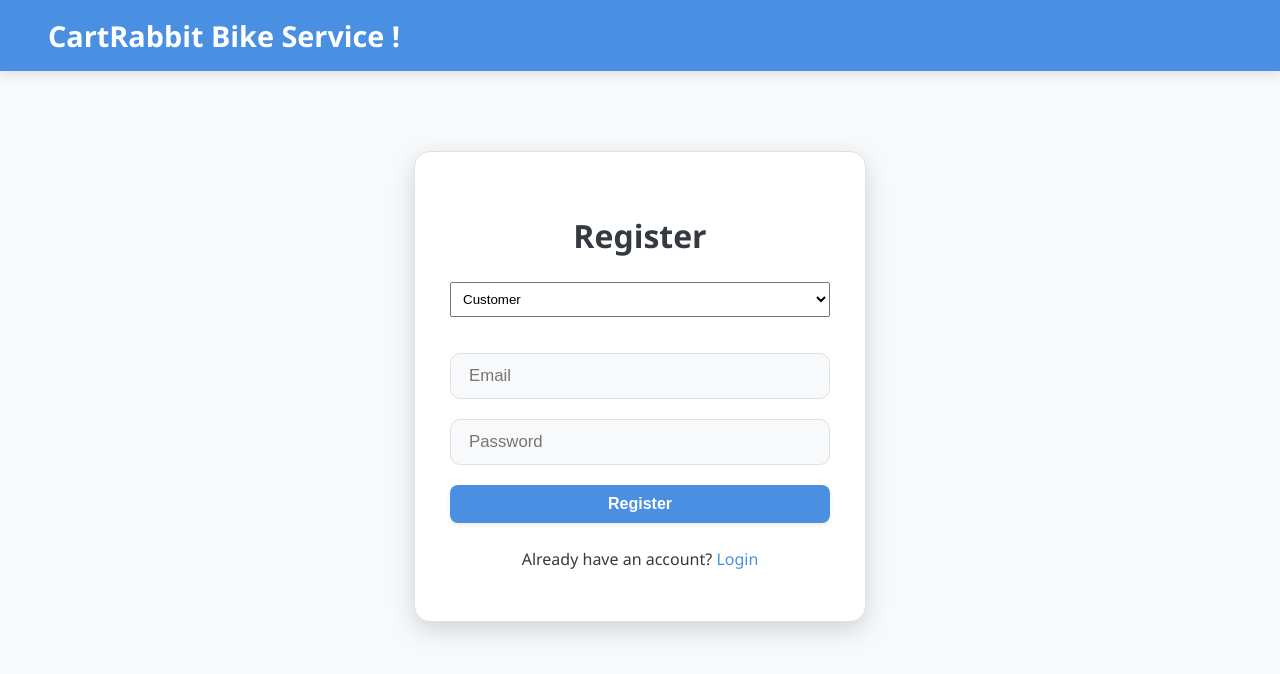
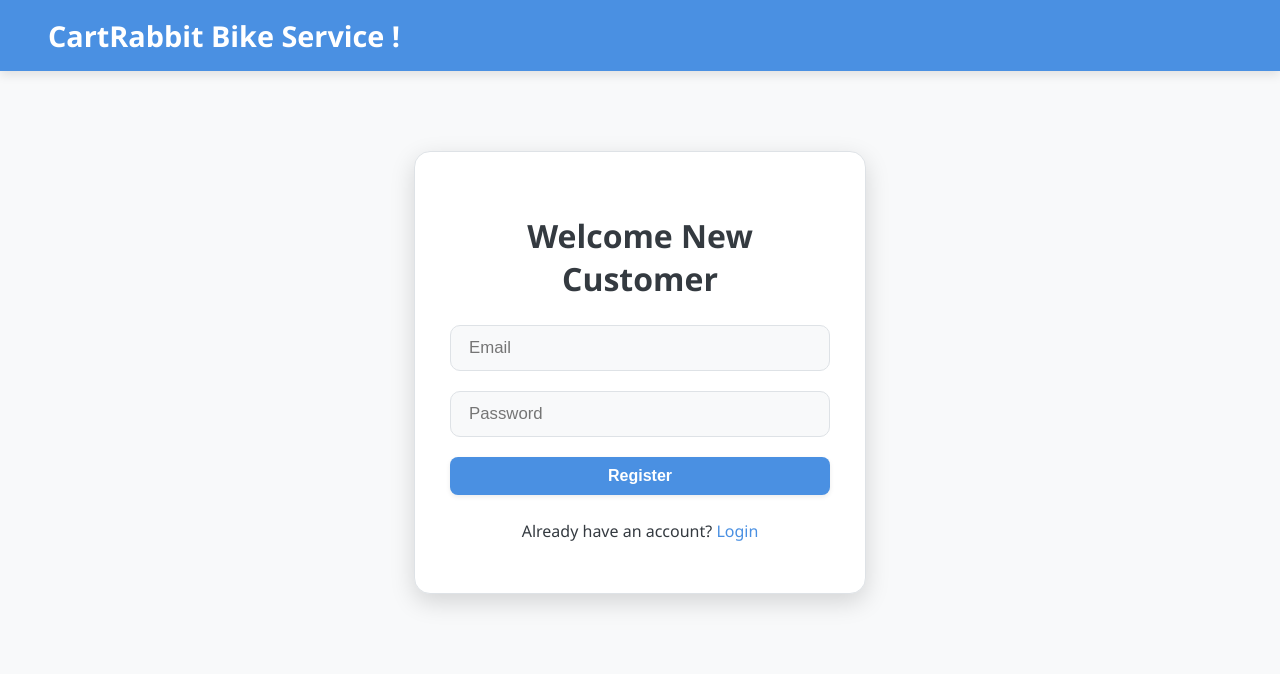
Before and after one commit to Sabari-Vasan-SM/Bike-Buddy, a React (Create React App) app in the folder client/: page /register in a window 1280 px wide. Shown: the top 674 px of the page. Built offline with nearby package versions, Linux system fonts and the light colour scheme.

Commit message:
ui changes
ui changes

```diff
--- a/client/src/components/CustomerDashboard.js
+++ b/client/src/components/CustomerDashboard.js
@@ -243,7 +243,7 @@ function CustomerDashboard() {
           If you have any questions or need support with your bookings, feel free to reach out to us.
         </Typography>
         <Typography variant="body1">
-          Email: <a href="mailto:support@cartrabbit.com">support@cartrabbit.com</a>
+          Email: <a href="mailto:support@cartrabbitbikeservice.com">support@cartrabbitbikeservice.com</a>
         </Typography>
         <Typography variant="body1">Phone: +1 (555) 123-4567</Typography>
       </div>
--- a/client/src/components/Login.js
+++ b/client/src/components/Login.js
@@ -33,10 +33,15 @@ function Login() {
     }
   }
 
+  // Choose icon based on role
+  const iconUrl = role === "owner"
+    ? "https://cdn-icons-png.flaticon.com/128/8598/8598993.png"
+    : "https://cdn-icons-png.flaticon.com/128/296/296210.png"
+
   return (
     <div className="login-container">
       <img
-        src="https://cdn-icons-png.flaticon.com/128/8598/8598957.png" // you can change to your own image
+        src={iconUrl}
         alt="User Icon"
         className="login-image"
       />
--- a/client/src/components/Register.js
+++ b/client/src/components/Register.js
@@ -7,7 +7,7 @@ import { useNavigate } from "react-router-dom"
 function Register() {
   const [email, setEmail] = useState("")
   const [password, setPassword] = useState("")
-  const [role, setRole] = useState("customer")
+  const role = "customer"
   const navigate = useNavigate()
 
   const handleRegister = async (e) => {
@@ -32,17 +32,9 @@ function Register() {
 
   return (
     <div className="login-container">
-      <h2>Register</h2>
+      <h2>Welcome New Customer</h2>
       <form onSubmit={handleRegister}>
-        <select
-          value={role}
-          onChange={(e) => setRole(e.target.value)}
-          style={{ marginBottom: "1rem", width: "100%", padding: "0.5rem" }}
-        >
-          <option value="customer">Customer</option>
-          <option value="owner">Owner</option>
-          <option value="admin">Admin</option>
-        </select>
+        {/* Role is always 'customer' now, dropdown removed */}
         <input type="email" placeholder="Email" value={email} onChange={(e) => setEmail(e.target.value)} required />
         <input
           type="password"
```
